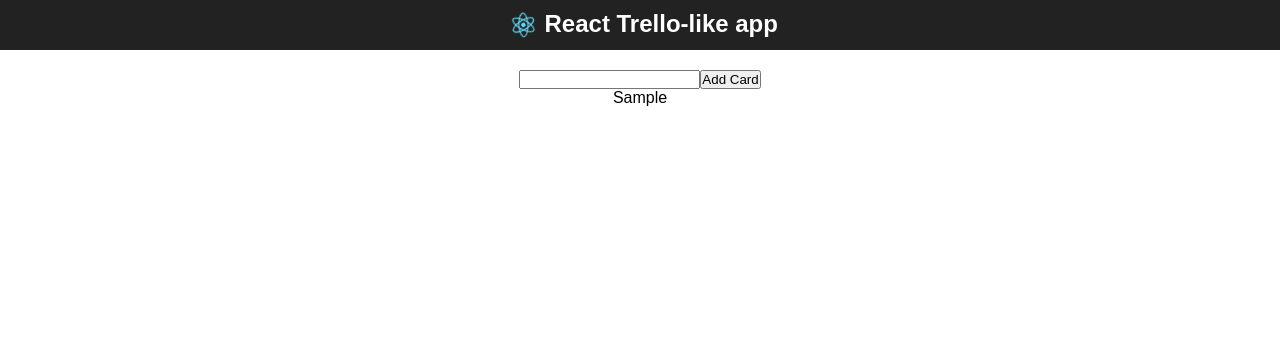
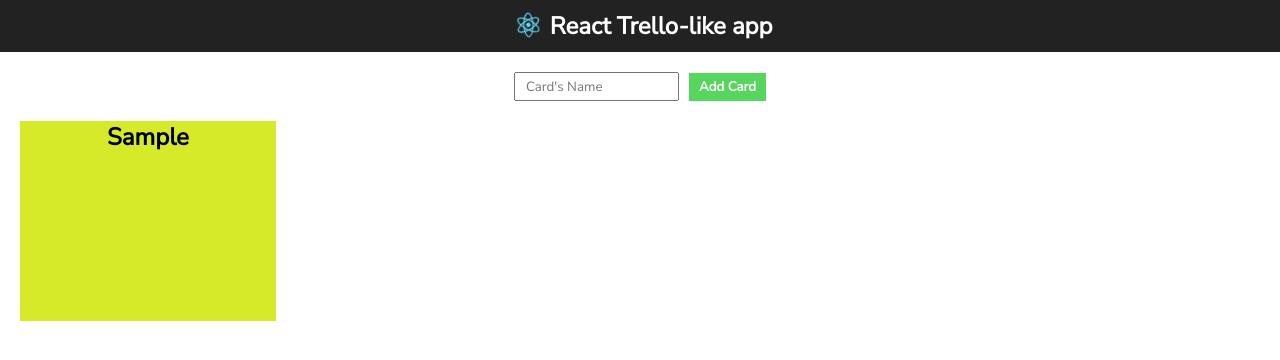
Before and after one commit to namho102/react-excel, a React (Create React App) app: page / in a window 1280 px wide. Both pictures are taken after typing "Sample" into the empty fields and a click on the button "Add Card". Shown: the top 360 px of the page. Built offline with nearby package versions, Linux system fonts and the light colour scheme.

Commit message:
update flexbox

```diff
--- a/public/index.html
+++ b/public/index.html
@@ -4,6 +4,8 @@
     <meta charset="utf-8">
     <meta name="viewport" content="width=device-width, initial-scale=1">
     <link rel="shortcut icon" href="%PUBLIC_URL%/favicon.ico">
+
+    <link href="https://fonts.googleapis.com/css?family=Nunito+Sans" rel="stylesheet">
     <!--
       Notice the use of %PUBLIC_URL% in the tag above.
       It will be replaced with the URL of the `public` folder during the build.
--- a/src/App.css
+++ b/src/App.css
@@ -3,7 +3,7 @@
   padding: 0;
 }
 .App {
-
+  font-family: 'Nunito Sans', sans-serif;
 }
 
 .App-logo {
@@ -29,8 +29,45 @@
 }
 
 .App-body {
-  margin-top: 20px;
+  /*background-color: #C9C23E;*/
+  height: 100vh;
+  padding-top: 20px;
   text-align: center;
+}
+
+input {
+  font-family: 'Nunito Sans', sans-serif;
+  height: 25px;
+  padding-left: 10px;
+}
+
+
+button {
+  background-color: #56D65D;
+  border: none;
+  color: #fff;
+  font-family: 'Nunito Sans', sans-serif;
+  font-weight: bold;
+  margin-left: 10px;
+  outline: none;
+  padding: 5px 10px;
+
+}
+button:active {
+  background-color: #89EE8F;
+}
+
+.CardList {
+  display: flex;
+  flex-wrap: wrap;
+}
+
+.Card {
+  background-color: #D7EA29;
+  height: 200px;
+  margin: 20px;
+  min-width: 20%;
+
 }
 
 @keyframes App-logo-spin {
--- a/src/components/AddCard.js
+++ b/src/components/AddCard.js
@@ -16,7 +16,7 @@ let AddCard = ({ dispatch }) => {
         dispatch(addCard(input.value))
         input.value = ''
       }}>
-        <input ref={node => {
+        <input placeholder="Card's Name" ref={node => {
           input = node
         }} />
         <button type="submit">
--- a/src/components/Card.js
+++ b/src/components/Card.js
@@ -1,8 +1,8 @@
 import React, { Component } from 'react'
 
 const Card = ({name}) => (
-  <div>
-    {name}
+  <div className="Card">
+    <h2>{name}</h2>
   </div>
 )
 
--- a/src/components/CardList.js
+++ b/src/components/CardList.js
@@ -4,7 +4,7 @@ import { connect } from 'react-redux'
 
 const CardList = ({cards}) => {
   return (
-    <div>
+    <div className="CardList">
       {cards.map(card =>
         <Card key={card.cardId} name={card.name} />
       )}
```
